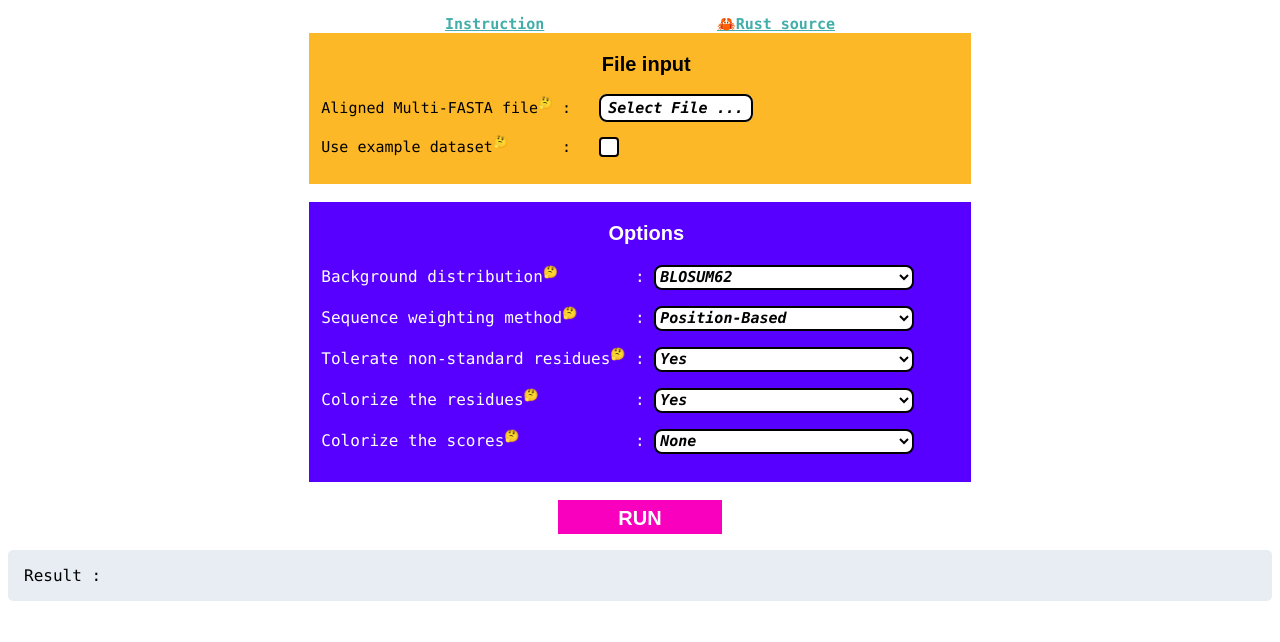
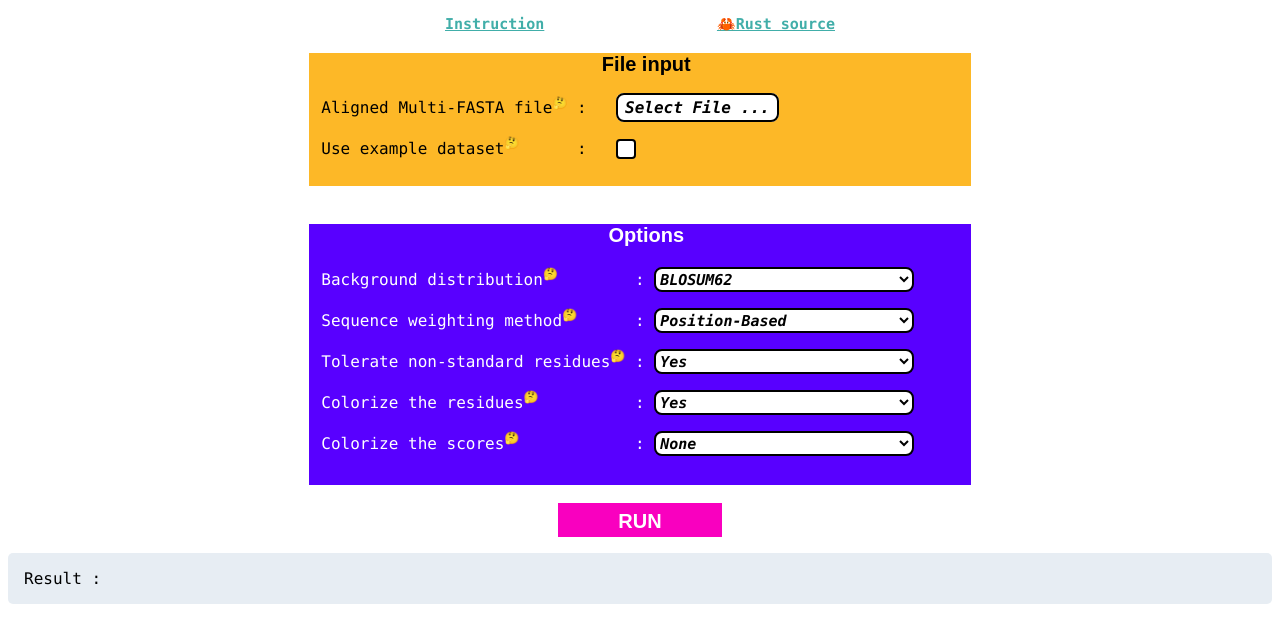
Before and after one commit to shin-kinos/cons-capra07-wasm, a plain HTML site: page index.html in a window 1280 px wide. Shown: the part 94-736 px from the top of the page. Drawn offline with Linux system fonts and the light colour scheme.

Commit message:
Update several factors.

```diff
--- a/style.css
+++ b/style.css
@@ -4,7 +4,7 @@ a:link, a:visited, a:hover, a:active {
 }
 
 .style_link {
-	position: relative;
+	position         : relative;
 	font-size        : 15px;
 	font-family      : 'Menlo', 'Lucida Console', 'Monaco', 'Consolas', monospace;
 	font-weight      : 700;
@@ -43,7 +43,7 @@ a:link, a:visited, a:hover, a:active {
 }
 
 .style_input {
-	font-size        : 15px;
+	font-size        : 15px auto;
 	font-family      : 'Menlo', 'Lucida Console', 'Monaco', 'Consolas', monospace;
 	color            : #000000;
 	background-color : #FDB827;
@@ -51,7 +51,6 @@ a:link, a:visited, a:hover, a:active {
 	/*height           : 120px;*/
 	padding-left     : 1%;
 	padding-bottom   : 1%;
-	overflow         : hidden;
 	/* Let it move to the centre */
 	width            : 100%;
 	margin           : 0 auto;
@@ -68,8 +67,6 @@ a:link, a:visited, a:hover, a:active {
 	font-weight      : 400;
 	padding-left     : 1%;
 	padding-bottom   : 1%;
-	overflow         : hidden;
-	text-overflow    : ellipsis;
 	/*height           : 250px;*/
 	/* Let it move to the centre */
 	width            : 100%;
@@ -193,7 +190,6 @@ input[type=checkbox]:checked + .customCheckbox::after {
 	margin      : 0em auto;
 	color       : #000000;
 	background  : #FFFFFF;
-	overflow    : hidden;
 
 	position      : relative;
 	border        : 2px solid #000000;
```
